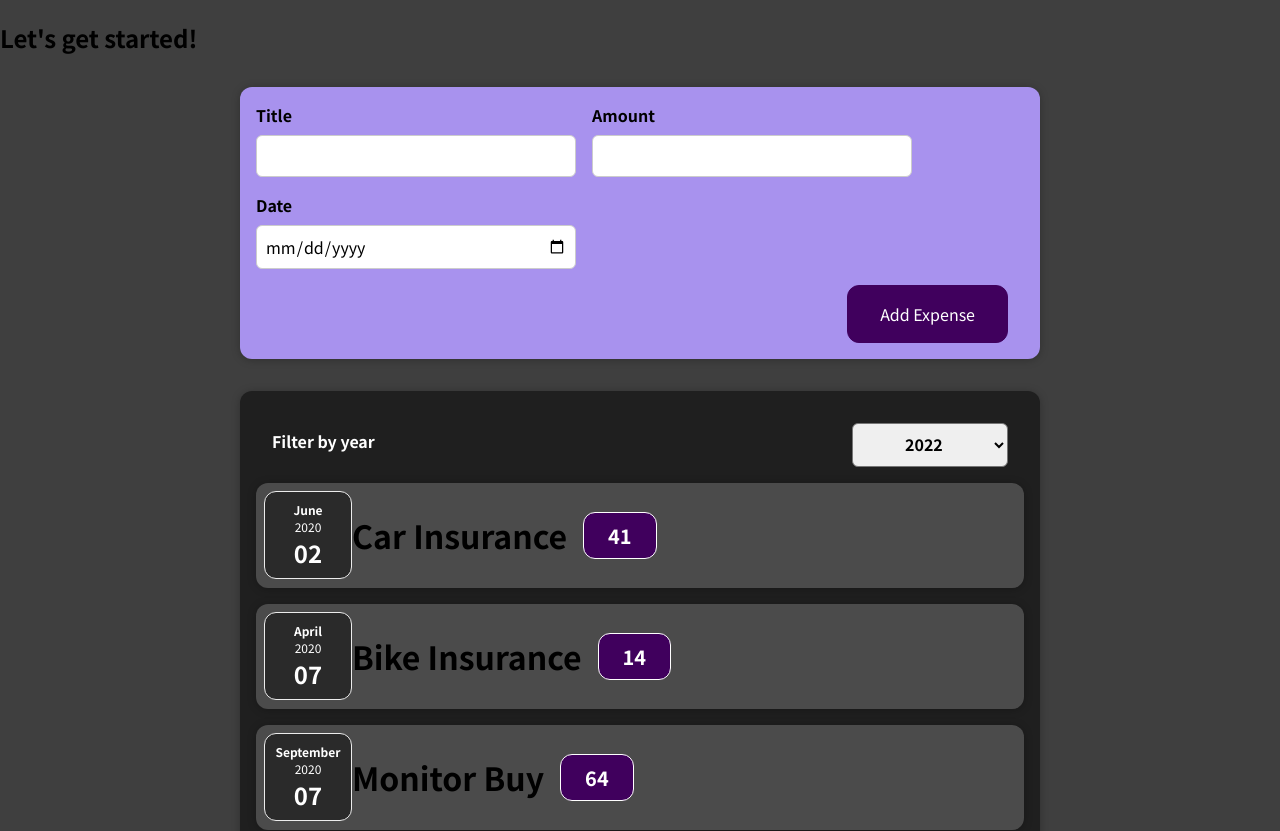
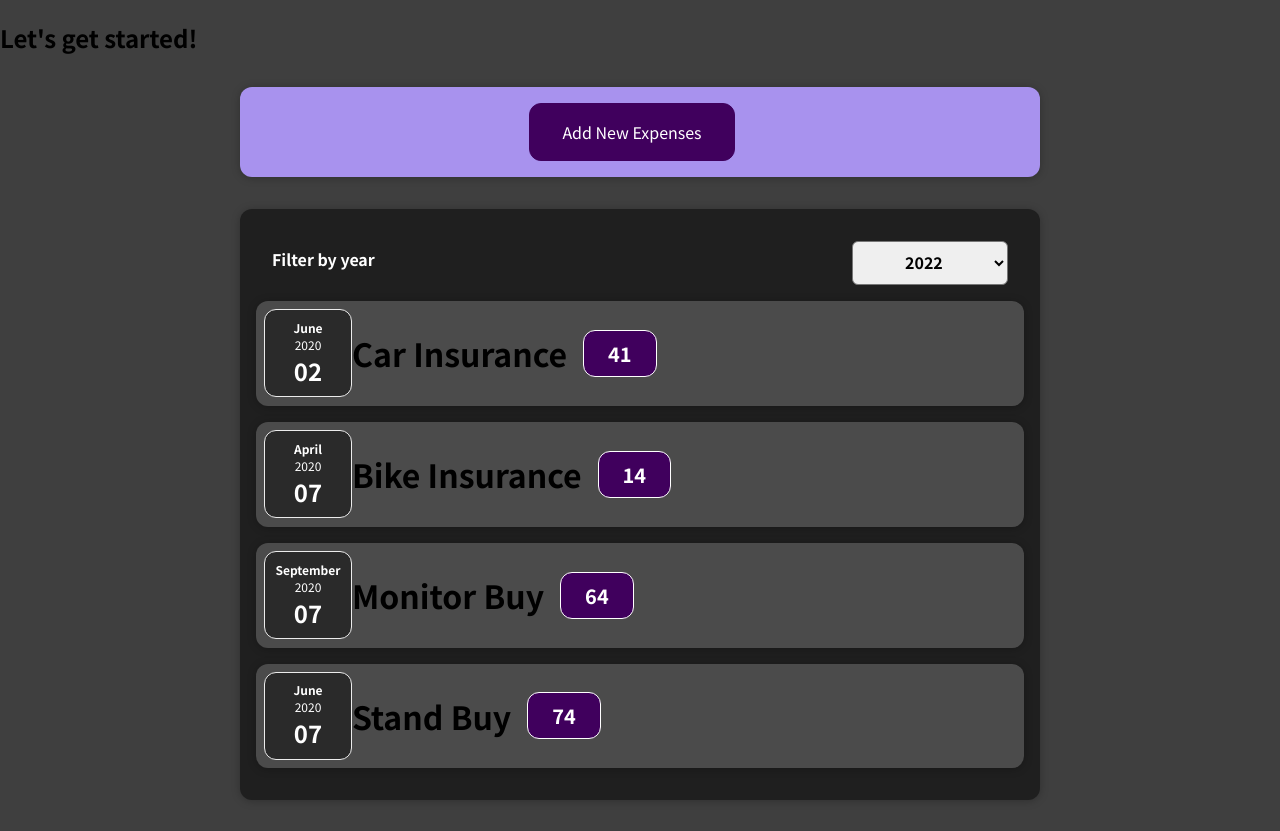
Before and after one commit to AlphaDecodeX/react-complete-guide, a React (Create React App) app: page / in a window 1280 px wide. Shown: the top 831 px of the page. Built offline with nearby package versions, Linux system fonts and the light colour scheme.

Commit message:
Stateful or Dynamic Addition of Expenses is added into the Website

```diff
--- a/src/components/Expenses/ExpenseItem.js
+++ b/src/components/Expenses/ExpenseItem.js
@@ -1,11 +1,11 @@
 import './ExpenseItem.css';
 import ExpenseDate from './ExpenseDate';
 import Card from '../UI/Card';
-import { useState } from 'react';
 
 function ExpenseItem(props) {
 
     return (
+        <li>
             <Card className="expense-item">
                 <ExpenseDate date={props.date} />
                 <div className="expense-item__description">
@@ -13,6 +13,7 @@ function ExpenseItem(props) {
                     <div className="expense-item__price">{props.amount}</div>
                 </div>
             </Card >
+        </li>
     )
 }
 
--- a/src/components/Expenses/Expenses.js
+++ b/src/components/Expenses/Expenses.js
@@ -1,30 +1,26 @@
-import ExpenseItem from "./ExpenseItem";
 import './Expenses.css';
 import Card from '../UI/Card'
 import ExpensesFilter from "./ExpensesFilter";
 import { useState } from "react";
+import ExpensesList from "./ExpensesList";
 
 function Expenses(props) {
     const [year, setYear] = useState("2020");
     const Year = (year) => {
-        console.log(year);
+        // console.log(year);
         setYear(year);
         // console.log(props.items[0].date.getFullYear());
     }
     const filteredExpenses = props.items.filter(expense => {
         return expense.date.getFullYear().toString() === year;
     })
+
     return (
         <div>
             <Card className='expenses'>
+                {/* {console.log("I am running")} */}
                 <ExpensesFilter storeSelectedYear={Year} />
-                {filteredExpenses.map((element) => (
-                    <ExpenseItem
-                        key={element.id}
-                        title={element.title}
-                        amount={element.amount}
-                        date={element.date} />
-                ))};
+                <ExpensesList items={filteredExpenses} />
             </Card>
         </div>
     )
--- /dev/null
+++ b/src/components/Expenses/ExpensesList.css
@@ -0,0 +1,9 @@
+.expenses-list {
+  list-style: none;
+  padding: 0;
+}
+
+.expenses-list__fallback {
+  color: white;
+  text-align: center;
+}
--- /dev/null
+++ b/src/components/Expenses/ExpensesList.js
@@ -0,0 +1,26 @@
+import "./ExpensesList.css"
+import ExpenseItem from "./ExpenseItem";
+
+const ExpensesList = props => {
+    if (props.items.length === 0) {
+        return <h2 className="expenses-list__faalback">
+            Found No expenses.
+        </h2>
+    }
+    // Both JSX code and Elements can be assigned or stored in the variables.
+
+    return (
+
+        <ul className="expenses-list">
+
+            {props.items.map((element) => (
+                <ExpenseItem
+                    key={element.id}
+                    title={element.title}
+                    amount={element.amount}
+                    date={element.date} />
+            ))}
+        </ul>)
+}
+
+export default ExpensesList;
--- a/src/components/NewExpense/ExpenseForm.js
+++ b/src/components/NewExpense/ExpenseForm.js
@@ -6,7 +6,7 @@ const ExpenseForm = (props) => {
     const [enteredTitle, setEnteredTitle] = useState('');
     const [enteredAmount, setEnteredAmount] = useState('');
     const [enteredDate, setEnteredDate] = useState('');
-
+    const [cancel, setCancel] = useState(true);
     // const [userInput, setUserInput] = useState({
     //     enteredTitle: '',
     //     enteredAmount: '',
@@ -52,6 +52,21 @@ const ExpenseForm = (props) => {
         setEnteredDate("");
     }
 
+
+    function ChangeCancel(event) {
+        // console.log(event);
+        if (cancel === true) {
+            setCancel(false);
+        } else {
+            setCancel(true);
+        }
+    }
+
+    if (cancel) {
+        return (<div>
+            <button className="new-expense__actions" onClick={ChangeCancel}>Add New Expenses</button>
+        </div>)
+    } else {
         return (
             <form onSubmit={submitHandler}>
                 <div className="new-expense__controls">
@@ -71,8 +86,12 @@ const ExpenseForm = (props) => {
                 <div className="new-expense__actions">
                     <button type="submit">Add Expense</button>
                 </div>
+                <div className="new-expense__actions">
+                    <button onClick={ChangeCancel}>Cancel</button>
+                </div>
             </form>
         )
     }
+}
 
 export default ExpenseForm;
```
Also changed, not shown: src/components/Chart/Chart.css (added), src/components/Chart/Chart.js (added), src/components/Chart/ChartBar.css (added), src/components/Chart/ChartBar.js (added), 1 other file (tests, documents, lock files or other folders). Lines whose indentation alone changed are shown as unchanged.
